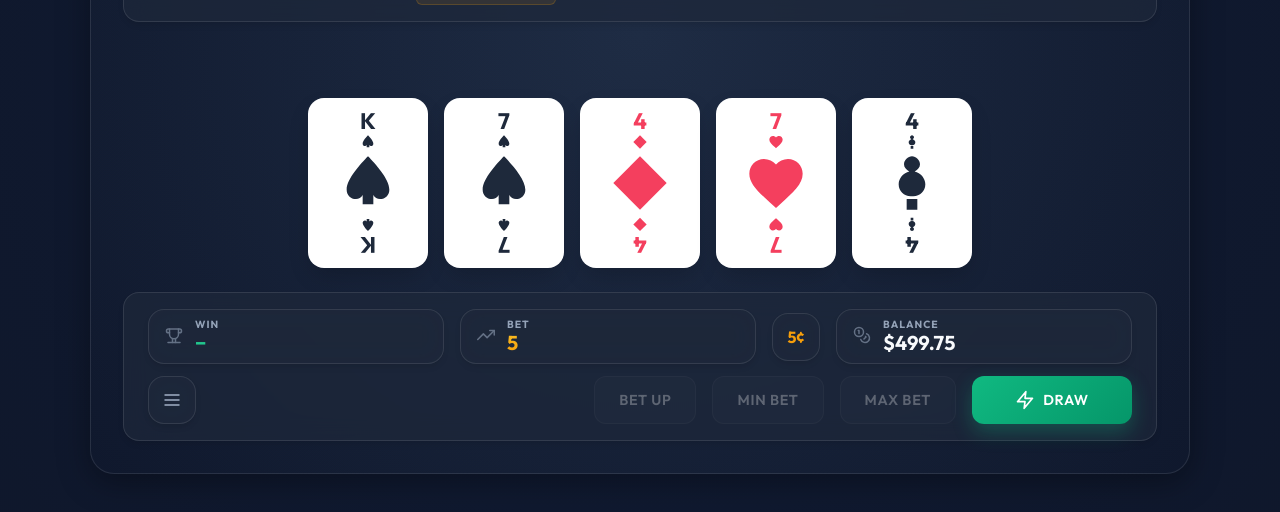
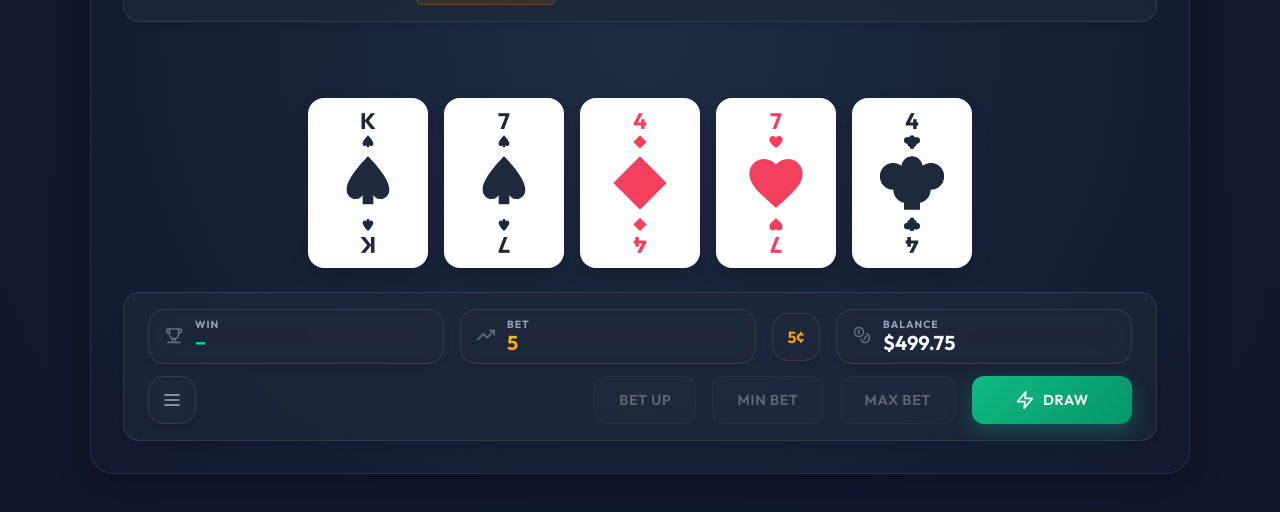
Before and after one commit to ktubman12/Poker, a React (Vite) app: page / in a window 1280 px wide. Both pictures are taken after a click on the button "DEAL". Shown: the part 425-937 px from the top of the page. Built offline with nearby package versions, Linux system fonts and the light colour scheme.

Commit message:
Replace malformed club icon with cleaner SVG path

```diff
--- a/src/components/CardBoard.tsx
+++ b/src/components/CardBoard.tsx
@@ -28,7 +28,7 @@ const SuitSVG = ({ suit, size = 24 }: { suit: string, size?: number }) => {
   );
   if (suit === 'clubs') return (
     <svg width={size} height={size} viewBox="0 0 24 24" fill="currentColor">
-      <path d="M12 2C13.5 2 15 3.5 15 5C15 6.1 14.2 7.1 13 7.7C15.2 8.2 17 10.2 17 12.5C17 15 15 17 12.5 17H11.5C9 17 7 15 7 12.5C7 10.2 8.8 8.2 11 7.7C9.8 7.1 9 6.1 9 5C9 3.5 10.5 2 12 2M10 22V18H14V22H10Z" />
+      <path d="M12 2a4 4 0 0 1 4 4 4 4 0 0 1-1.92 3.42A5 5 0 1 1 19 14.5c0 2.41-1.7 4.43-4 4.89V22h-6v-2.61c-2.3-.46-4-2.48-4-4.89a5 5 0 1 1 4.92-5.08A4 4 0 0 1 8 6a4 4 0 0 1 4-4z" />
     </svg>
   );
   return null;
```
